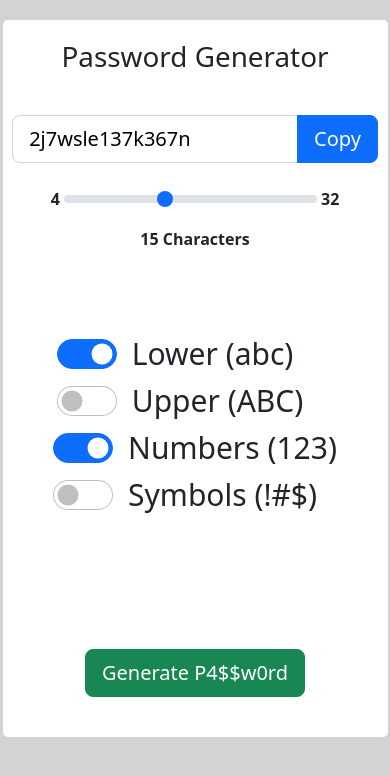
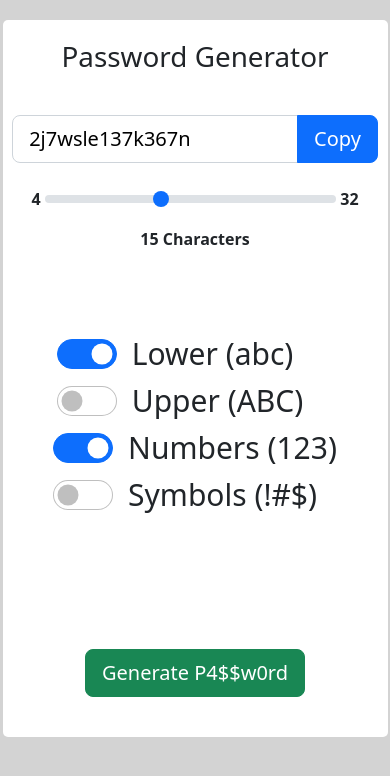
Before and after one commit to Stenstromen/pwgen, a React (Create React App) app: page / in a window 390 px wide. Shown: the top 776 px of the page. Built offline with nearby package versions, Linux system fonts and the light colour scheme.

Commit message:
Refactored length components

```diff
--- a/src/App.css
+++ b/src/App.css
@@ -70,6 +70,10 @@ body {
   padding-top: 20px;
 }
 
+.length-Form {
+  width: 75%;
+}
+
 .options-container {
   width: 100%;
   padding-bottom: 171px;
@@ -103,6 +107,10 @@ body {
     padding-top: 10px;
   }
 
+  .length-Form {
+    width: 85%;
+  }
+
   .options-container {
     padding-bottom: 0;
     flex-grow: 1;
--- a/src/Types.ts
+++ b/src/Types.ts
@@ -1,6 +1,10 @@
 export interface OutputProps {
   output: string;
   copyPass: () => void;
+}
+export interface OptionProps {
+  option: Option;
+  setOption: (option: Option) => void;
 }
 export interface Option {
   length: number;
--- a/src/components/Length.tsx
+++ b/src/components/Length.tsx
@@ -1,16 +1,10 @@
 import React from "react";
 import Form from "react-bootstrap/Form";
-import { Option } from "../Types";
+import { OptionProps } from "../Types";
 
-function Length({
-  option,
-  setOption,
-}: {
-  option: Option;
-  setOption: (option: Option) => void;
-}) {
+function Length({ option, setOption }: OptionProps) {
   return (
-    <div style={{ width: "75%" }} className="d-flex flex-column">
+    <div className="d-flex flex-column length-Form">
       &nbsp;
       <div className="d-flex">
         <p>
```
Also changed, not shown: src/components/Options.tsx (+2 -8 lines).
